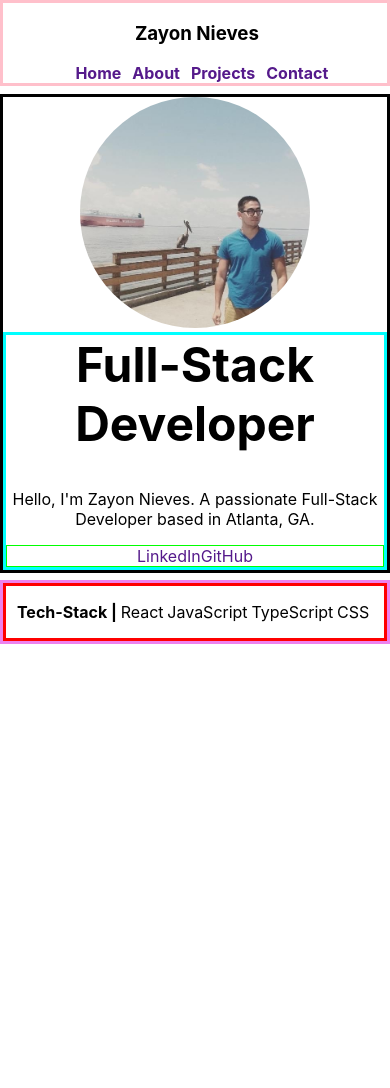
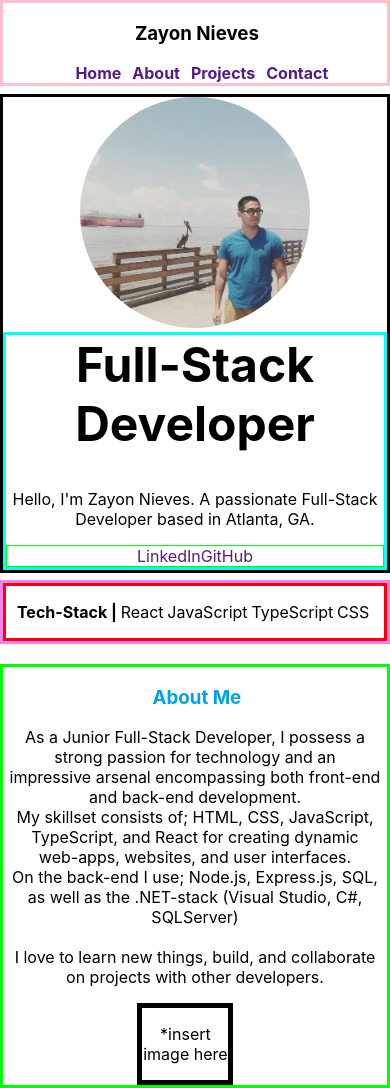
Before and after one commit to zznieves/portfolio, a React (Create React App) app: page / in a window 390 px wide. Before the commit the page ends 844 px from the top, so only its background shows below. Built offline with nearby package versions, Linux system fonts and the light colour scheme.

Commit message:
added AboutMe webpage and media queries for adapting content to mobile devices

```diff
--- a/src/App.css
+++ b/src/App.css
@@ -155,6 +155,30 @@ a {
   margin-right: 1%;
 }
 
+/* AboutPage ruleset */
+
+.aboutPage {
+
+  border: 3px solid lime;
+
+  flex-direction: row;
+  justify-content: center;
+
+  margin-top: 5%;
+
+}
+
+#aboutPic {
+  border: 5px solid black;
+
+  width: 25%;
+  margin-right: 5%;
+}
+
+.aboutText > h3 {
+  color: #00a2ed;
+}
+
 
 @media screen and (max-width: 600px) {
 
@@ -185,4 +209,20 @@ a {
   }
 
 
+  /* AboutPage ruleset*/
+
+  .aboutPage {
+    flex-direction: column;
+    align-items: center;
+  }
+
+  .aboutText {
+    order: 1;
+  }
+
+  #aboutPic {
+    order: 2;
+  }
+
+
 }
--- a/src/App.js
+++ b/src/App.js
@@ -2,6 +2,7 @@ import './App.css';
 import Header from './components/Header';
 import HomeContent from './components/HomeContent';
 import TechStack from './components/TechStack';
+import Title from './components/Title';
 
 function App() {
   return (
@@ -29,6 +30,25 @@ function App() {
 
       <div className='flexbox-container aboutPage'>
 
+        <div id='aboutPic'>
+          <p>*insert image here</p>
+        </div>
+
+        <div className='aboutText'>
+          <Title  text='About Me'/>
+
+          <p>
+            As a Junior Full-Stack Developer, I possess a strong passion for technology and an<br />
+            impressive arsenal encompassing both front-end and back-end development.<br />
+            My skillset consists of; HTML, CSS, JavaScript, TypeScript, and React for creating dynamic<br />
+            web-apps, websites, and user interfaces.<br />
+            On the back-end I use; Node.js, Express.js, SQL, as well as the .NET-stack (Visual Studio, C#, SQLServer)<br />
+            <br />
+            I love to learn new things, build, and collaborate on projects with other developers.
+          </p>
+        </div>
+
+
       </div>
     </div>
   );
```
Also changed, not shown: src/assets/aboutPic.jpg (added).
